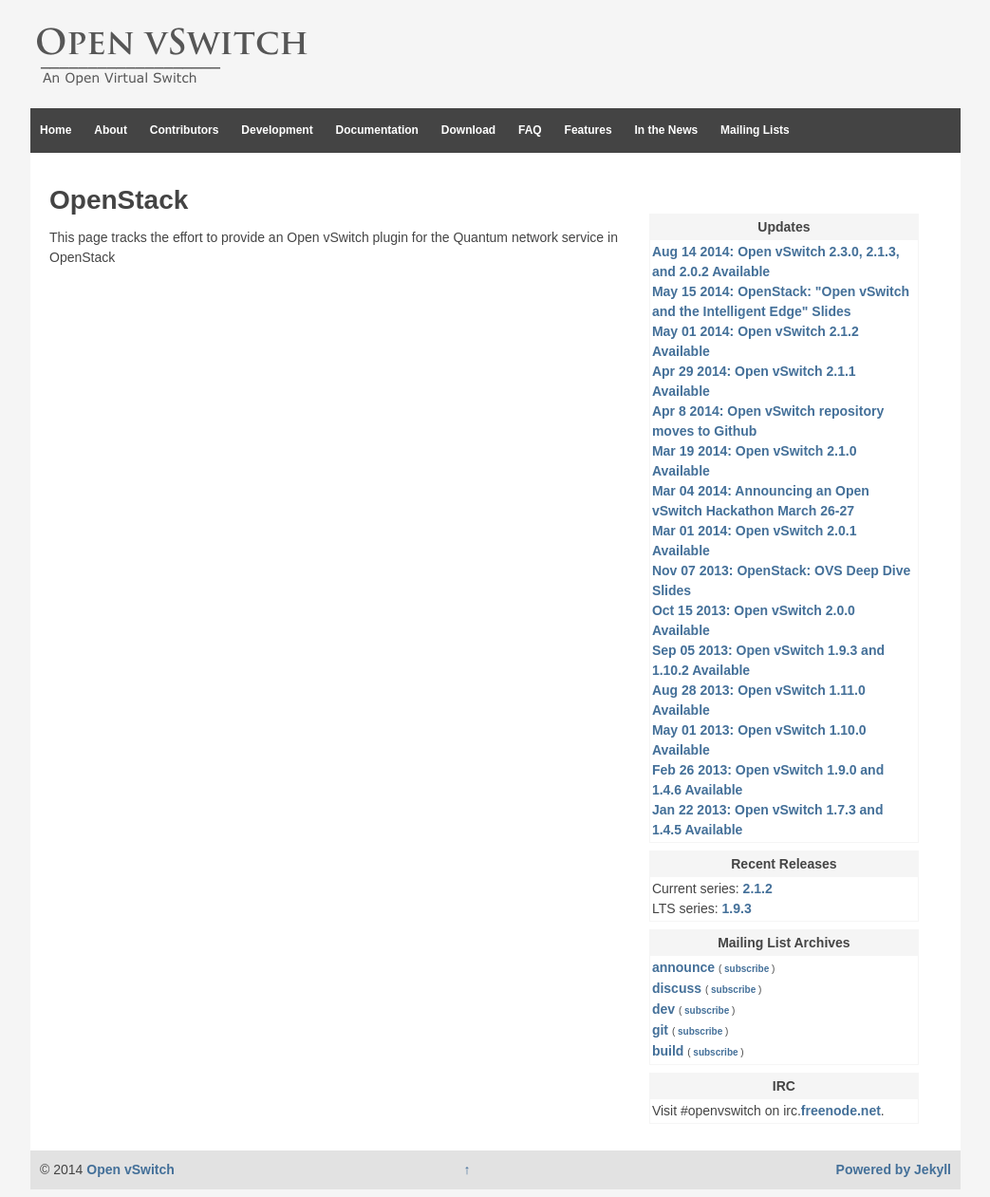
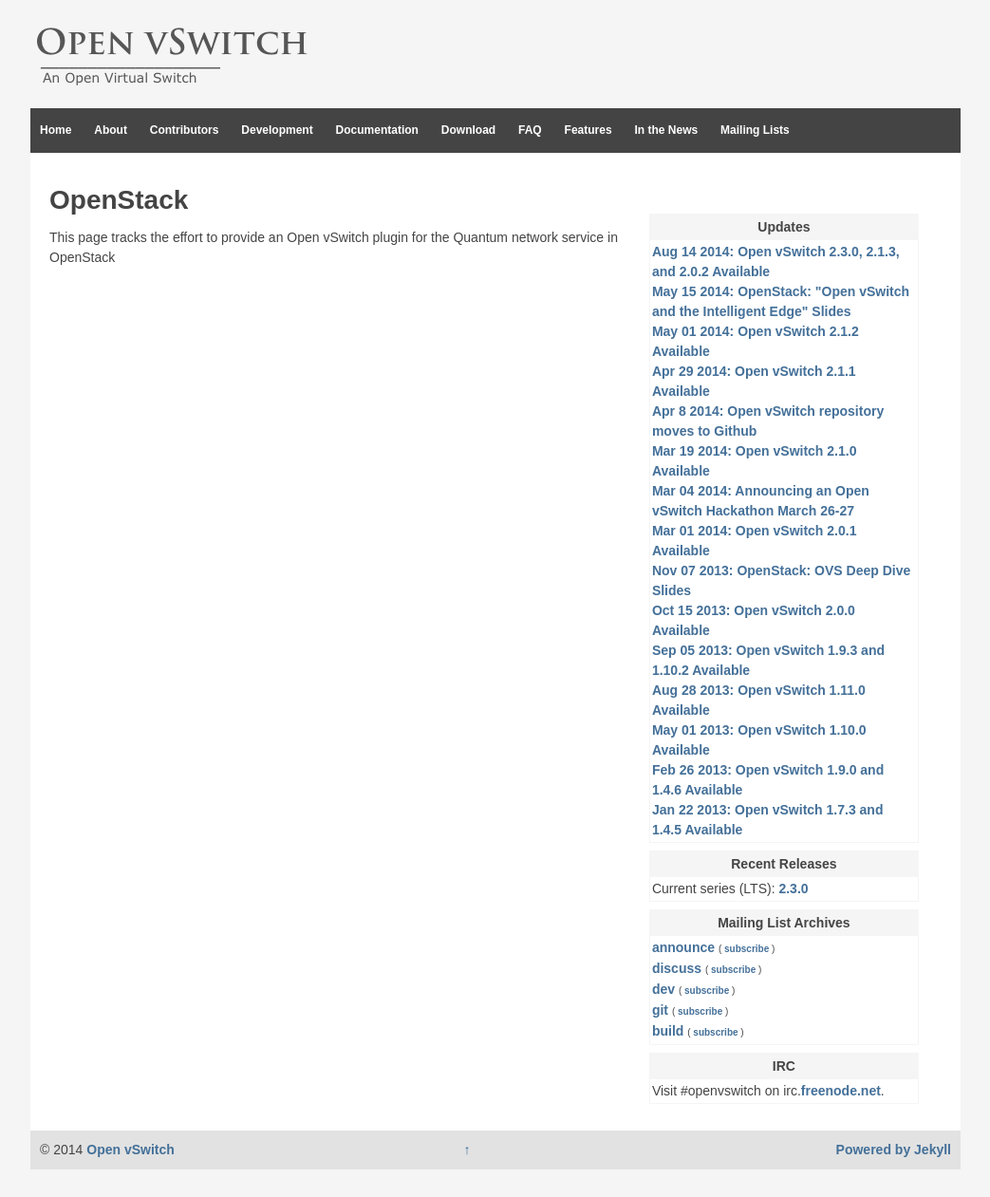
Before and after one commit to openvswitch/openvswitch.github.io, a Jekyll site: the page built from openstack/index.html, in a window 1280 px wide. Shown: the whole page at 95% size, without its empty margins (118-1161 px from the left). Built offline with Jekyll 4.4.1, drawn with Linux system fonts in a browser that asks for light colours; after the commit the page ends 1240 px from its top, so only the background shows below that.

Commit message:
Update side widgets for release 2.3.0

```diff
--- a/_includes/side-widgets.html
+++ b/_includes/side-widgets.html
@@ -38,8 +38,7 @@
         Recent Releases
     </div>
     <div class="textwidget">
-        Current series: <a href="http://openvswitch.org/releases/openvswitch-2.1.2.tar.gz">2.1.2</a><br>
-        LTS series: <a href="http://openvswitch.org/releases/openvswitch-1.9.3.tar.gz">1.9.3</a>
+        Current series (LTS): <a href="http://openvswitch.org/releases/openvswitch-2.3.0.tar.gz">2.3.0</a><br>
     </div>
 </div>
 <div class="widget">
@@ -58,17 +57,3 @@
         Visit #openvswitch on irc.<a href="http://freenode.net">freenode.net</a>.
     </div>
 </div>
-<!--
-<div class="widget">
-    <div class="widget-title">
-        Site Details
-    </div>
-    <div class="textwidget">
-        <ul>
-        <li><a href="http://openvswitch.org/wp-login.php">Log in</a></li>
-        <li><a href="http://openvswitch.org/feed/" title="Syndicate this site using RSS 2.0">Entries <abbr title="Really Simple Syndication">RSS</abbr></a></li>
-        <li><a href="http://openvswitch.org/comments/feed/" title="The latest comments to all posts in RSS">Comments <abbr title="Really Simple Syndication">RSS</abbr></a></li>
-        <li><a href="https://wordpress.org/" title="Powered by WordPress, state-of-the-art semantic personal publishing platform.">WordPress.org</a></li>                       </ul>
-    </div>
-</div>
--->
```
